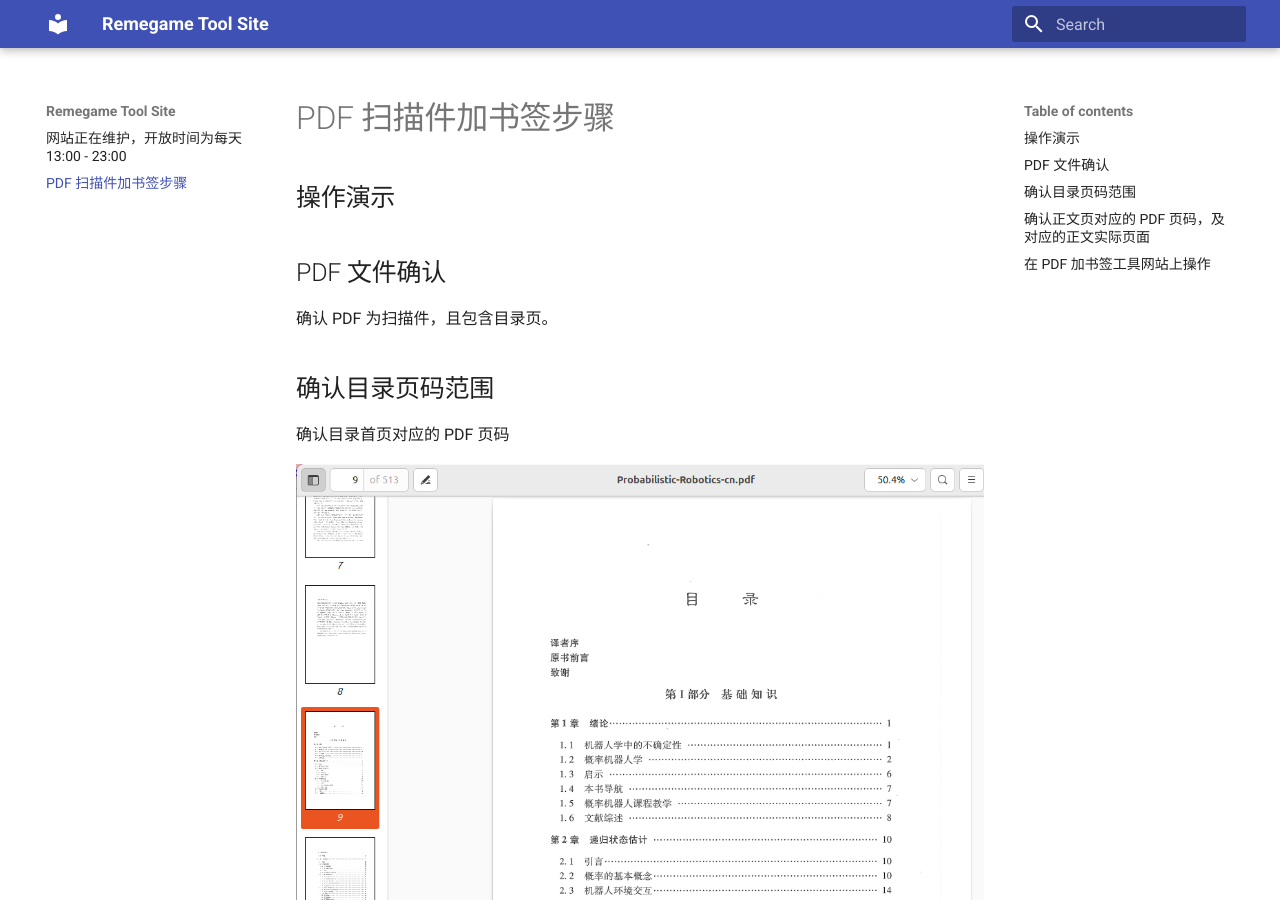
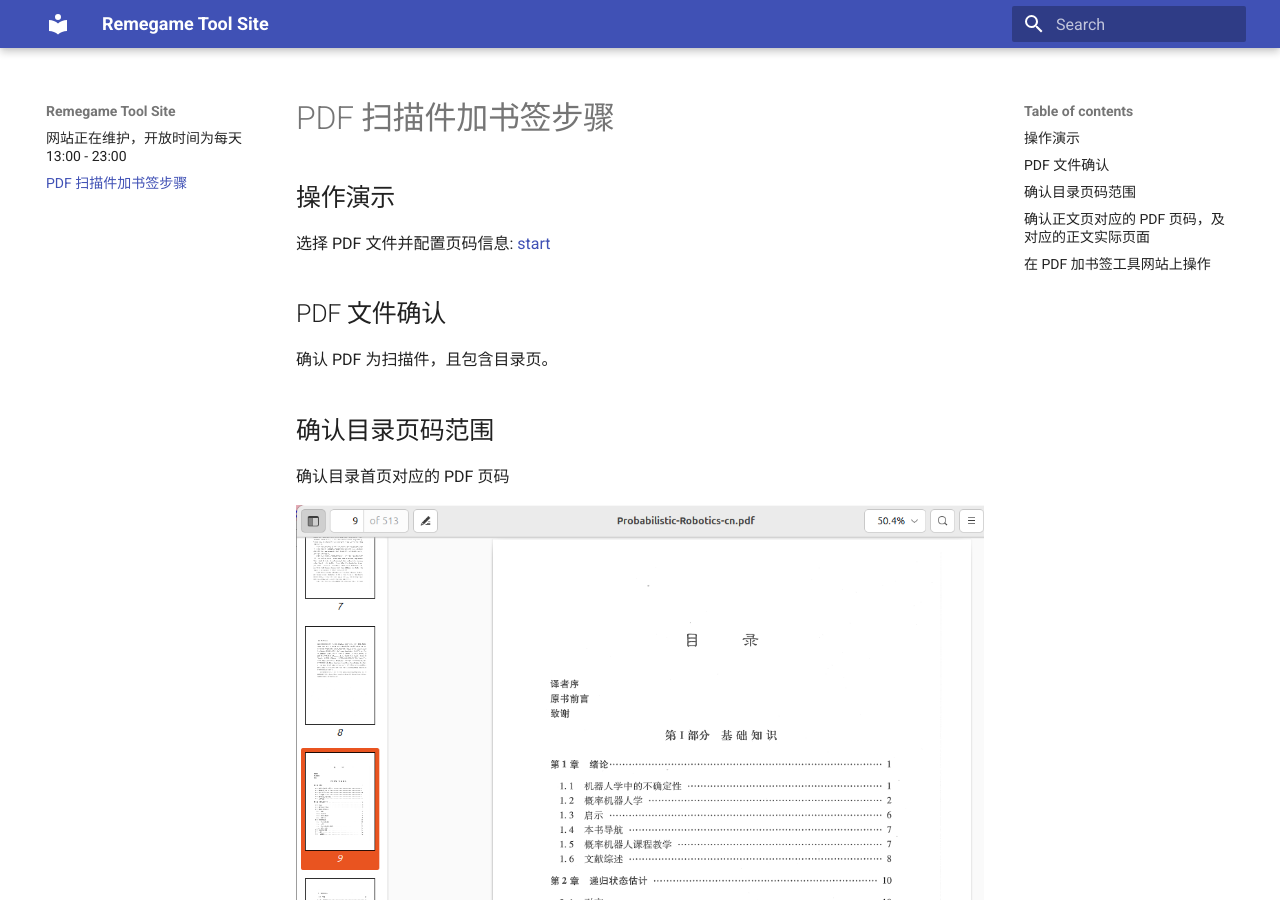
Before and after one commit to mngb/remegame.site, an MkDocs documentation site: the page built from docs/pdf_content_how_to.md, in a window 1280 px wide and 900 px high. Built offline with MkDocs 1.6.1 and Material for MkDocs 9.7.7, drawn with Linux system fonts in a browser that asks for light colours.

Commit message:
[test] try webm

```diff
--- a/docs/pdf_content_how_to.md
+++ b/docs/pdf_content_how_to.md
@@ -2,6 +2,8 @@
 
 
 ## 操作演示
+
+选择 PDF 文件并配置页码信息: [start](./images/start.webm)
 
 
 ## PDF 文件确认
```
Also changed, not shown: 2 other files.
